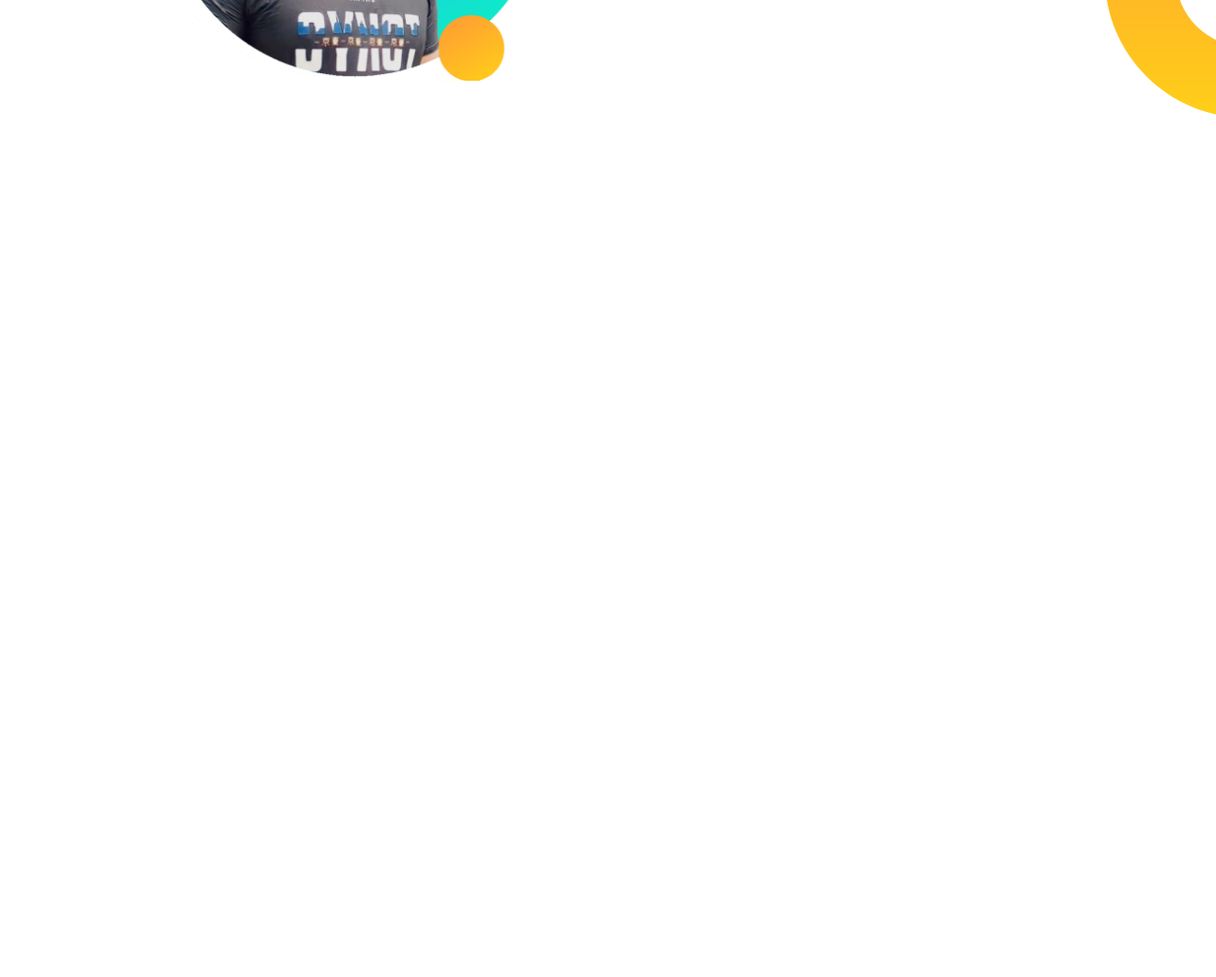
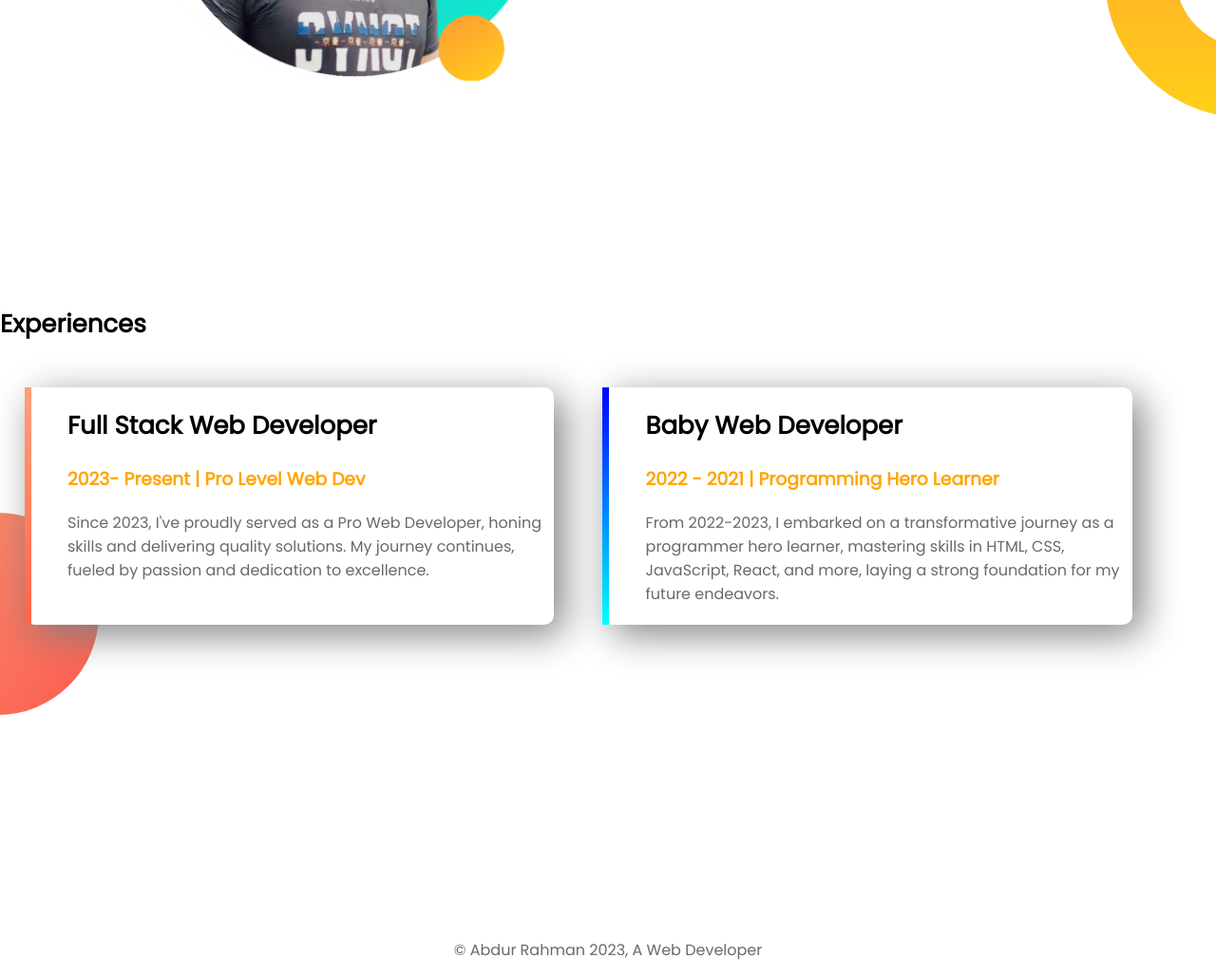
Before and after one commit to AbRahmanAdi/web-portfolio, a plain HTML site: page index.html in a window 1280 px wide. Shown: the part 1000-2029 px from the top of the page at 95% size. Before the commit the page ends 1300 px from the top, so only its background shows below. Drawn offline with Linux system fonts and the light colour scheme.

Commit message:
Finished my first website

```diff
--- a/index.html
+++ b/index.html
@@ -14,7 +14,7 @@
     <section class="top-banner">
         <div class="half-width">
             <h1>Welcome To</h1>
-            <h1><span class="name-highlight">Abdur Rahman</span> Website</h1>
+            <h1><span class="orange-highlight">Abdur Rahman</span> Website</h1>
             <h3>World Class Professional Web Developer</h3>
             <p>I want to be a web developer because I'm passionate about crafting digital experiences, solving real-world problems through code, and staying at the forefront of technological innovation. Building intuitive websites and applications allows me to merge creativity with technical skills, making a tangible impact in the digital realm.</p>
             <a class="link-button" target="_blank" href="https://facebook.com/abdurrahman.blockchain">Hire Me</a>
@@ -32,8 +32,24 @@
                 <h3>To Become a World's No. 1 Developer</h3>
                 <p>Determined to excel, I envision becoming the world's top web developer. With passion, perseverance, and continuous learning, I'm committed to turning this dream into reality.</p>
                 <a class="link-button" target="_blank" href="https://facebook.com/abdurrahman.blockchain">Get My Resume</a>
+        </div>
+    </section>
+    <section class="experience-area">
+        <h2>Experiences</h2>
+        <div id="full-stack" class="half-width single-experince">
+            <h2>Full Stack Web Developer</h2>
+            <h3 class="orange-highlight">2023- Present | Pro Level Web Dev</h3>
+            <p>Since 2023, I've proudly served as a Pro Web Developer, honing skills and delivering quality solutions. My journey continues, fueled by passion and dedication to excellence.</p>
 
         </div>
+        <div id="baby-web" class="half-width single-experince">
+            <h2>Baby Web Developer</h2>
+            <h3 class="orange-highlight">2022 - 2021 | Programming Hero Learner</h3>
+            <p>From 2022-2023, I embarked on a transformative journey as a programmer hero learner, mastering skills in HTML, CSS, JavaScript, React, and more, laying a strong foundation for my future endeavors.</p>
+        </div>
     </section>
+    <footer>
+        <p>© Abdur Rahman 2023, A Web Developer</p>
+    </footer>
 </body>
 </html>
--- a/style.css
+++ b/style.css
@@ -11,7 +11,7 @@ h2{
 p{
     color: dimgray;
 }
-.name-highlight{
+.orange-highlight{
     color: orange;
 }
 .half-width{
@@ -45,3 +45,29 @@ section{
     background-repeat: no-repeat;
     background-position: right;
 }
+.single-experince{
+    box-shadow: 10px 10px 40px gray;
+    border-radius: 10px;
+    height: 50%;
+    margin: left 5px;
+    background-color: white;
+
+}
+.experience-area{
+    background-image: url(images/exp-bg.png);
+    background-repeat: no-repeat;
+    background-position: left;
+}
+#full-stack{
+    border-left: 7px solid;
+    border-image: linear-gradient(180deg, lightsalmon,tomato);
+    border-image-slice: 1;
+}
+#baby-web{
+    border-left: 7px solid;
+    border-image: linear-gradient(180deg, blue, cyan);
+    border-image-slice: 1;
+}
+footer{
+    text-align: center;
+}
```
Also changed, not shown: images/jhankar.png (deleted), images/jhankar2.png (deleted).
